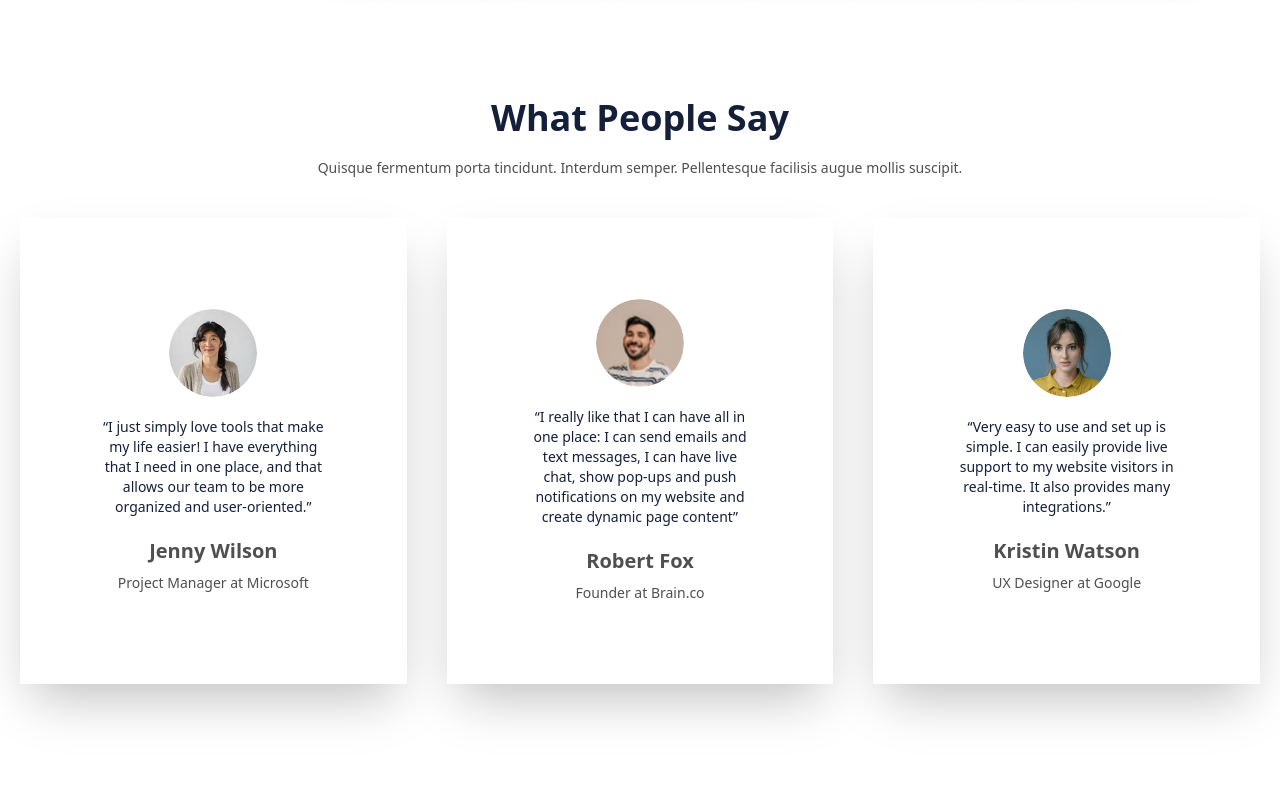
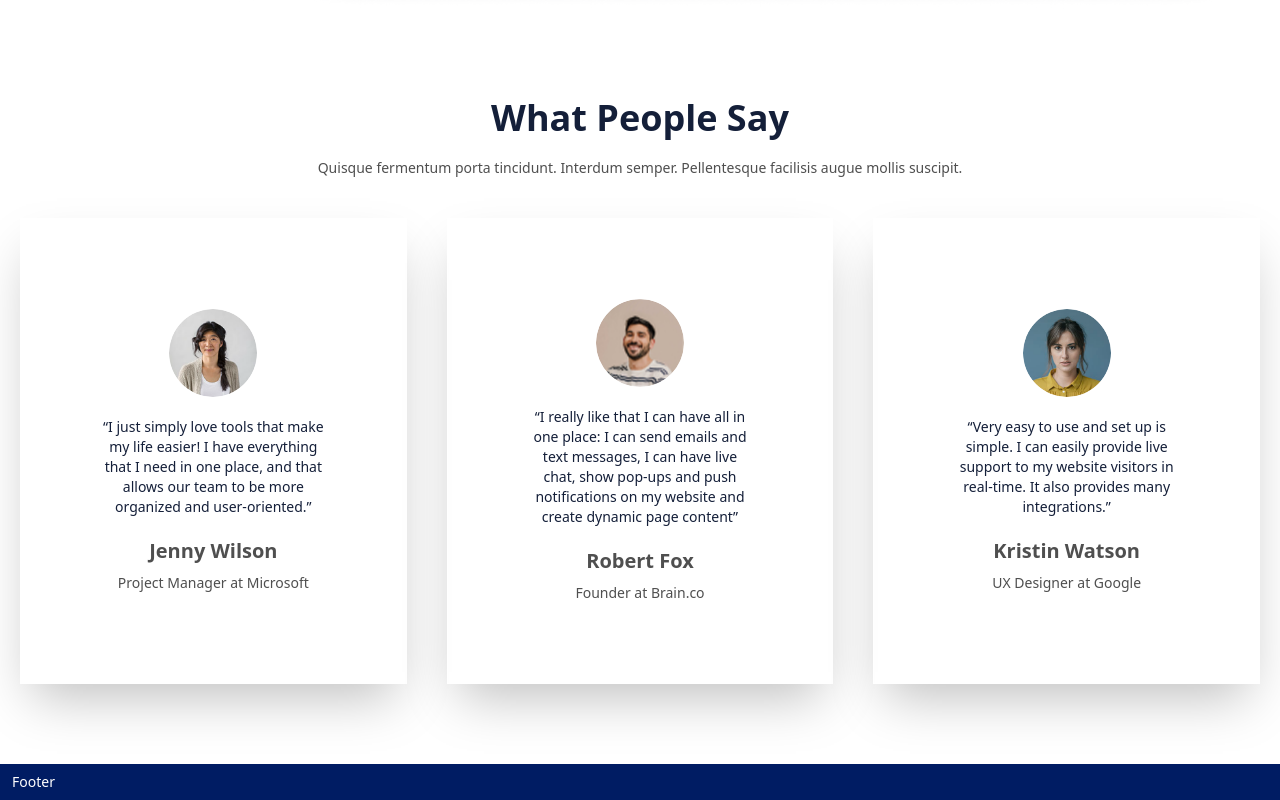
Before and after one commit to alonzojoe/quickspace-page, a React (Vite) app: page / in a window 1280 px wide. Shown: the part 5482-6282 px from the top of the page. Before the commit the page ends 6246 px from the top, so only its background shows below. Built offline with nearby package versions, Linux system fonts and the light colour scheme.

Commit message:
create new FooterSection apply base styles and implement in App.tsx

```diff
--- a/src/App.tsx
+++ b/src/App.tsx
@@ -9,6 +9,7 @@ import MalwareSection from "./components/MalwareSection";
 import BusinessSection from "./components/BusinessSection";
 import DashboardSection from "./components/DashboardSection";
 import TestimonialsSection from "./components/TestimonialsSection";
+import FooterSection from "./components/FooterSection";
 
 const App = () => {
   return (
@@ -24,6 +25,7 @@ const App = () => {
       <BusinessSection />
       <DashboardSection />
       <TestimonialsSection />
+      <FooterSection />
     </main>
   );
 };
--- /dev/null
+++ b/src/components/FooterSection.tsx
@@ -0,0 +1,9 @@
+const FooterSection = () => {
+  return (
+    <footer className="bg-darkBlue text-white">
+      <div className="max-w-7xl mx-auto px-3 py-2">Footer</div>
+    </footer>
+  );
+};
+
+export default FooterSection;
```
